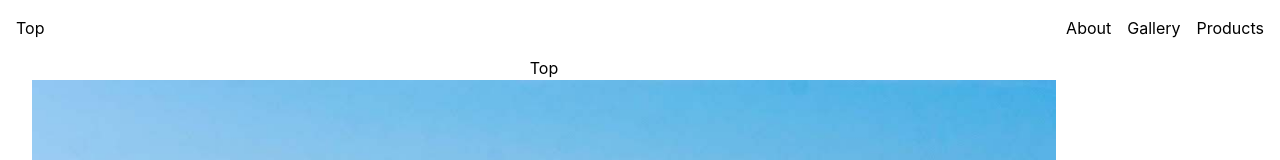
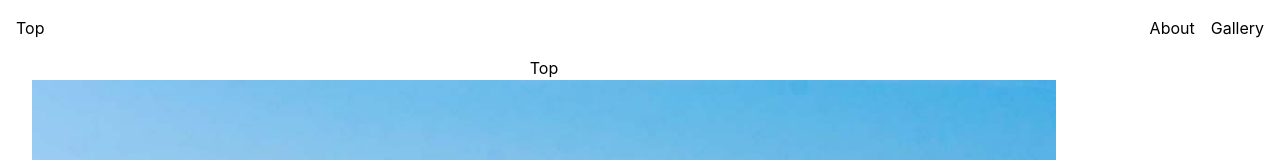
Before and after one commit to Takuma-Inoue-1228/TakumaInoue-ProfileSite, a React (Create React App) app: page / in a window 1280 px wide. Shown: the top 160 px of the page. Built offline with nearby package versions, Linux system fonts and the light colour scheme.

Commit message:
productページを削除した。

```diff
--- a/src/App.jsx
+++ b/src/App.jsx
@@ -2,6 +2,8 @@ import { BrowserRouter, Routes, Route } from "react-router-dom";
 import { Header } from "./components/Header";
 import { Top } from "./components/Top";
 import { About } from "./components/About";
+import { Gallery } from "./components/Gallery";
+
 
 export const App = () => {
   return (
@@ -11,6 +13,7 @@ export const App = () => {
         <Routes>
           <Route path={"/"} element={<Top />} />
           <Route path={"/about"} element={<About />} />
+          <Route path={"/gallery"} element={<Gallery />} />
         </Routes>
       </BrowserRouter>
     </>
--- a/src/components/Header.jsx
+++ b/src/components/Header.jsx
@@ -11,10 +11,7 @@ export const Header = () => {
             <Link to={"/about"}>About</Link>
           </li>
           <li>
-            <a href="./Gallery.jsx">Gallery</a>
-          </li>
-          <li>
-            <a href="./Products.jsx">Products</a>
+            <a href={"/gallery"}>Gallery</a>
           </li>
         </ul>
       </div>
--- a/src/components/Products.jsx
+++ /dev/null
@@ -1,9 +0,0 @@
-export const Products = () => {
-  return (
-    <>
-      <div className="mx-8 w-4/5">
-        <h2 className="text-center">Products</h2>
-      </div>
-    </>
-  );
-};
```
